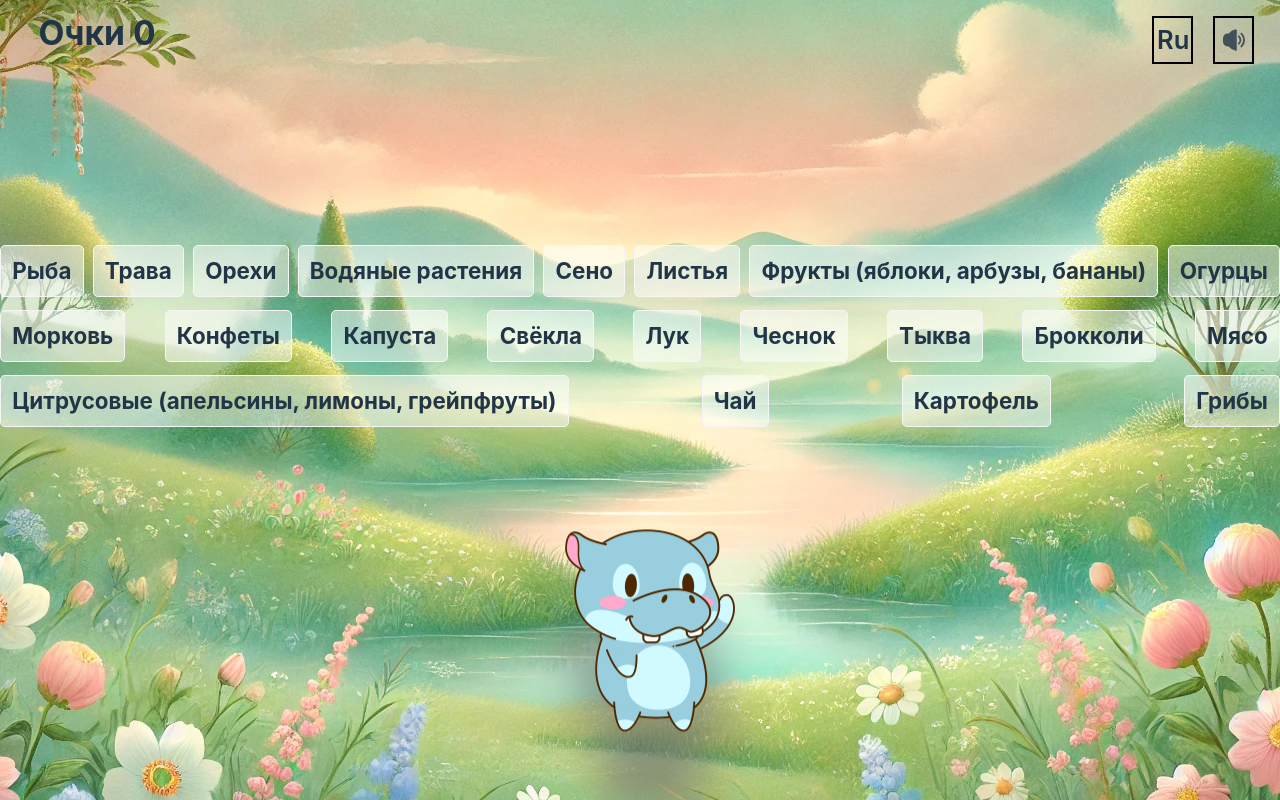
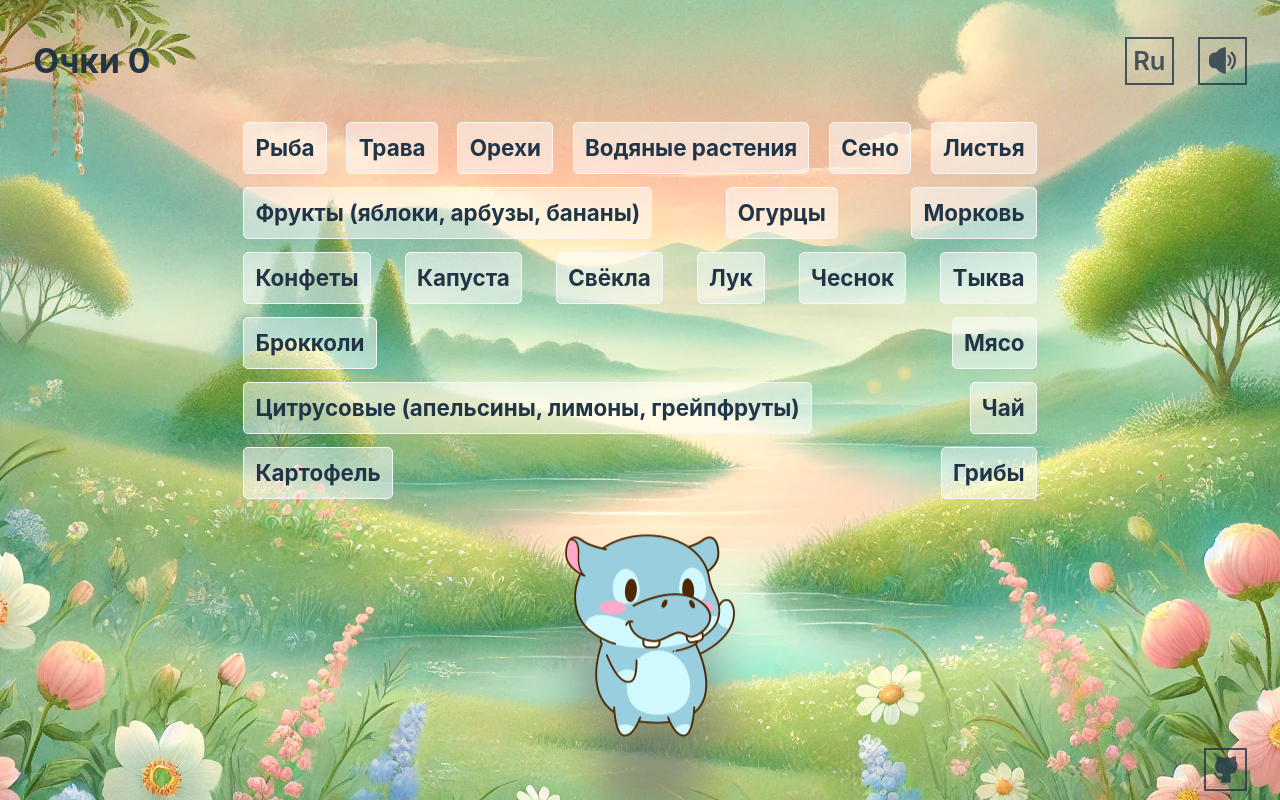
Before and after one commit to zena7/hippo-english-game, a website built with Vite: page index.html in a window 1280 px wide. Built offline with nearby package versions, Linux system fonts and the light colour scheme.

Commit message:
refactor: add background imgs for large screen extensions  and  correct css for more adaptive

```diff
--- a/src/style.css
+++ b/src/style.css
@@ -20,41 +20,130 @@
 body {
   overflow: hidden;
   background-color: pink;
-  margin: 0 auto;
+  /* margin: 0 auto; */
   display: flex;
-  place-items: center;
+  flex-direction: column;
+  justify-content: space-between;
+  align-items: center;
   min-width: 320px;
-  /* max-width: 1441px; */
-  min-height: 100vh;
-  /* max-height: 100vh; */
+  max-width: 1441px; /*оставить или нет это свойство???? */
   width: 100vw;
   background-image: url("./assets/img/background.webp");
-  /* object-fit: contain; */
   background-position: center;
-  background-repeat: no-repeat; /* Отключить повторение */
-  height: 100vh; /* Занять всю высоту окна */
+  background-repeat: no-repeat;
+  height: 100vh;
+  margin-left: auto;
+  margin-right: auto;
+}
+
+@media (min-width: 1920px) {
+  body {
+    background-image: url("./assets/img/background_1920x1080.webp");
+  }
+}
+@media (min-width: 2560px) {
+  body {
+    background-image: url("./assets/img/background_2560x1080.webp");
+  }
+}
+
+@media (min-width: 3440px) {
+  body {
+    background-image: url("./assets/img/background_3440x1440.webp");
+  }
+}
+
+.header,
+footer {
+  max-width: inherit;
+  position: relative;
+  display: flex;
+  align-items: center;
+  justify-content: space-between;
+  width: 100%;
+  padding-left: 2.6%;
+  padding-right: 2.6%;
+  margin: 0 0;
+}
+
+.header {
+  flex: 2;
+  min-height: 2rem;
+  flex-direction: row;
+  font-size: 1.4rem;
+  /* background-color: palevioletred; */
+}
+
+main {
+  position: relative;
+  max-width: 1280px;
+  width: 62%;
+  flex: 7;
+  margin: 0 0;
+  text-align: center;
+  padding-top: 0;
+  padding-bottom: 0;
+  /* background-color: #535bf2; */
+}
+
+@media (max-width: 1119px) and (min-width: 768px) {
+  main {
+    width: 78%;
+    /* margin-bottom: calc(0.2rem + 4vh); */
+  }
+}
+
+@media (max-width: 767px) and (min-width: 480px) {
+  main {
+    width: 86%;
+    /* margin-bottom: calc(0.2rem + 4vh); */
+  }
+}
+
+footer {
+  /* background-color: peru; */
+  justify-content: end;
+  min-height: 2rem;
+  flex: 1;
+}
+
+h1 {
+  font-size: 3.2em;
+  line-height: 1.1;
+  margin: 0;
+  padding: 0.8rem 0.7rem;
+}
+
+h2 {
+  margin: 0 0;
+}
+
+.score {
+  /* border: 2px solid fuchsia; */
+  /* width: 10%; */
 }
 
 ul {
+  margin: 0 0;
   position: relative;
   display: flex;
   flex-direction: row;
   justify-content: space-between;
   width: 100%;
-  margin-bottom: calc(0.2rem + 8vh);
+  /* margin-bottom: calc(0.2rem + 8vh); */
   margin-left: auto;
   margin-right: auto;
   flex-wrap: wrap;
   align-items: baseline;
   list-style-type: none;
   padding: 0 0;
-  margin-top: 14%;
+  /* margin-top: 14%; */
   row-gap: 0.8rem;
   column-gap: 0.4rem;
   min-height: 35.6%;
 }
 
-@media (min-width: 1441px) {
+/* @media (min-width: 1441px) {
   ul {
     row-gap: 0.6rem;
     margin-bottom: calc(0.2rem + 10vh);
@@ -75,7 +164,7 @@ ul {
     margin-bottom: calc(0.1rem + 1.5vh);
     margin-top: 16%;
   }
-}
+} */
 
 .liView {
   /* margin-bottom: 1%;
@@ -96,117 +185,50 @@ ul {
   border-radius: 5px;
 }
 
-a {
-  font-weight: 500;
-  color: #646cff;
-  text-decoration: inherit;
-}
-a:hover {
-  color: #535bf2;
-}
-
-h1 {
-  font-size: 3.2em;
-  line-height: 1.1;
-  margin: 0;
-  padding: 0.8rem 0.7rem;
-}
-
-#app {
-  position: relative;
-  max-width: 1280px;
-  width: 62%;
-  height: 100%;
-  margin: 0 auto;
-  text-align: center;
-  padding-top: 0;
-  padding-bottom: 0;
-}
-
-@media (max-width: 1119px) and (min-width: 768px) {
-  #app {
-    width: 78%;
-    /* margin-bottom: calc(0.2rem + 4vh); */
-  }
-}
-
-@media (max-width: 767px) and (min-width: 480px) {
-  #app {
-    width: 86%;
-    /* margin-bottom: calc(0.2rem + 4vh); */
-  }
-}
-
-.header {
-  position: fixed;
-  top: 1%;
-  left: 3%;
-  margin: 0 0;
-  font-size: 1.4rem;
-  /* border: 2px solid red;
-  width: 100%; */
-}
-
-h2 {
-  margin: 0 0;
-}
-
 .settings {
-  position: fixed;
-  top: 1%;
-  right: 2%;
-  margin: 0 0;
   font-size: 1.6rem;
-  width: 8%;
-  height: 8%;
+  height: calc((100% / 4) * 2);
+  /* width: height; */
+  aspect-ratio: 2/1;
   display: flex;
   flex-direction: row;
-  /* background-color: pink; */
   justify-content: space-between;
   align-items: center;
 }
 
+.settings button {
+  padding: 0;
+  background-color: transparent;
+  border: 2px solid #213547;
+  opacity: 0.8;
+  transition: background-color 0.4s ease, box-shadow 0.6s ease;
+}
+
 .buttonLang {
-  padding: 3% 3%;
-  height: 74%;
-  width: 40%;
-
-  /* width: 50%; */
-  /* border-radius: 50%; */
   font-weight: 600;
   color: #213547;
-
-  background-color: transparent;
-  /* border: 1px solid whitesmoke; */
-  border: 2px solid black;
-
-  transition: background-color 0.4s ease, box-shadow 0.6s ease;
+  height: 80%;
+  aspect-ratio: 1/1;
 }
 
 .audio {
   position: relative;
-  width: 40%;
-  height: 74%;
+  height: 80%;
+  aspect-ratio: 1/1;
 }
 
 .volumeBtn {
-  /* position: absolute; */
-  /* padding: 3% 3%; */
   display: flex;
   justify-content: center;
   align-items: center;
-  background-color: transparent;
-  border: 2px solid black;
 
-  width: 100%; /* Ширина кнопки */
+  width: 100%;
   height: 100%;
-  padding: 0;
-  transition: background-color 0.4s ease, box-shadow 0.6s ease;
 }
 
 .buttonLang:hover,
-/* .audio:hover, */
-.volumeBtn:hover {
+.volumeBtn:hover,
+.contactGithub:hover {
   background-color: rgba(235, 165, 158, 0.7);
   box-shadow: -0.22rem 0.22rem 1px 1px inset rgba(135, 95, 91, 0.7);
 }
@@ -216,10 +238,9 @@ h2 {
 
   max-width: 80%; /* Ограничиваем ширину до размера кнопки */
   max-height: 80%; /* Ограничиваем высоту до размера кнопки */
-  object-fit: contain;
+  /* object-fit: contain; */
   filter: brightness(0) saturate(100%) invert(17%) sepia(21%) saturate(1078%)
     hue-rotate(166deg) brightness(95%) contrast(91%);
-  opacity: 0.8;
   transition: filter 0.5s ease, opacity 0.5 ease;
   width: 60%;
   height: 60%;
@@ -647,3 +668,31 @@ button:hover {
     opacity: 0.4;
   }
 }
+
+.contactGithub {
+  position: relative;
+  height: 70%;
+  aspect-ratio: 1/1;
+  display: flex;
+  justify-content: center;
+  align-items: center;
+  border: 2px solid #213547;
+  opacity: 0.8;
+  transition: background-color 0.4s ease, box-shadow 0.6s ease;
+}
+
+.contactGithub a {
+  margin: 0 0;
+  display: block;
+}
+
+.gitIcon {
+  width: 80%;
+  height: 80%;
+  object-fit: contain;
+  display: block;
+  margin: 0 auto;
+
+  filter: brightness(0) saturate(100%) invert(15%) sepia(5%) saturate(5271%)
+    hue-rotate(168deg) brightness(99%) contrast(87%);
+}
```
Also changed, not shown: src/assets/img/background_1920x1080.webp (added), src/assets/img/background_2560x1080.webp (added), src/assets/img/background_3440x1440.webp (added).
